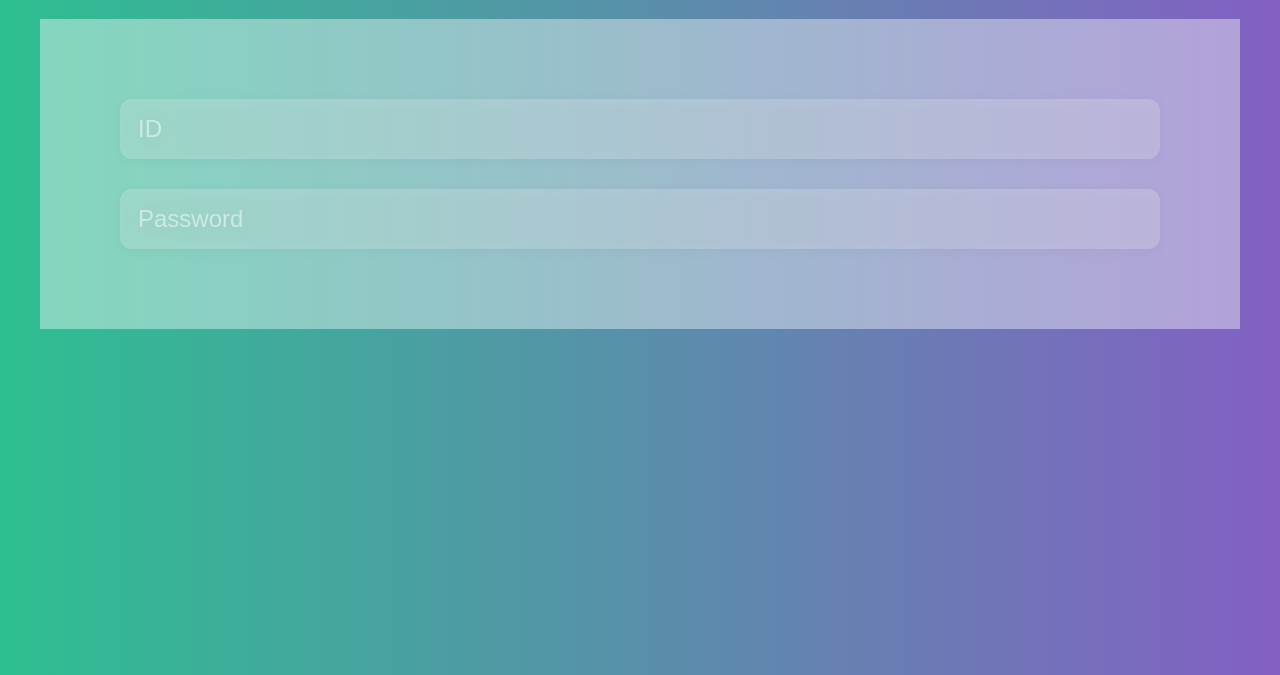
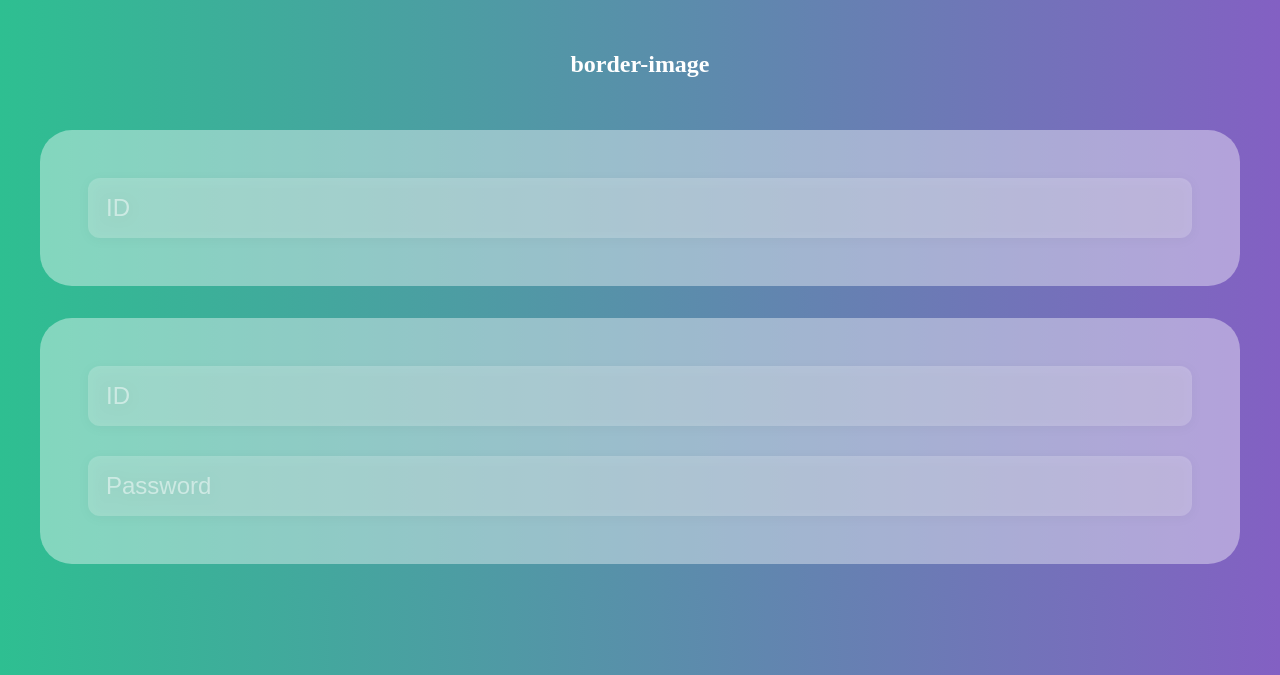
Before and after one commit to leesaewa/border_gradation, a plain HTML site: page index.html in a window 1280 px wide. Shown: the part 125-800 px from the top of the page. Drawn offline with Linux system fonts and the light colour scheme.

Commit message:
230110:update

```diff
--- a/index.html
+++ b/index.html
@@ -21,7 +21,8 @@
         box-sizing: border-box;
       }
 
-      h1 {
+      h1,
+      h2 {
         text-align: center;
         color: #fff;
         padding: 2rem;
@@ -31,7 +32,7 @@
         margin-top: 5rem;
         max-width: 1200px;
         width: 100%;
-        margin: 0 auto;
+        margin: 0 auto 2rem;
       }
 
       fieldset {
@@ -39,7 +40,8 @@
         margin: 0;
         padding: 0;
         background-color: rgba(255, 255, 255, 0.4);
-        padding: 5rem;
+        padding: 3rem;
+        border-radius: 2rem;
       }
 
       .container .input-box {
@@ -70,7 +72,6 @@
         font-weight: 400;
       }
 
-      /* input -> hover --> svg gradient */
       .container .input-box svg {
         cursor: text;
         width: 100%;
@@ -105,6 +106,16 @@
   </head>
   <body>
     <h1>Input Border Gradation</h1>
+
+    <h2>border-image</h2>
+    <form class="container border-image">
+      <fieldset>
+        <div class="input-box">
+          <input type="text" id="inputId" placeholder="ID" />
+          <label for="inputId"> </label>
+        </div>
+      </fieldset>
+    </form>
 
     <form class="container">
       <fieldset>
```
Also changed, not shown: 1 other file.
